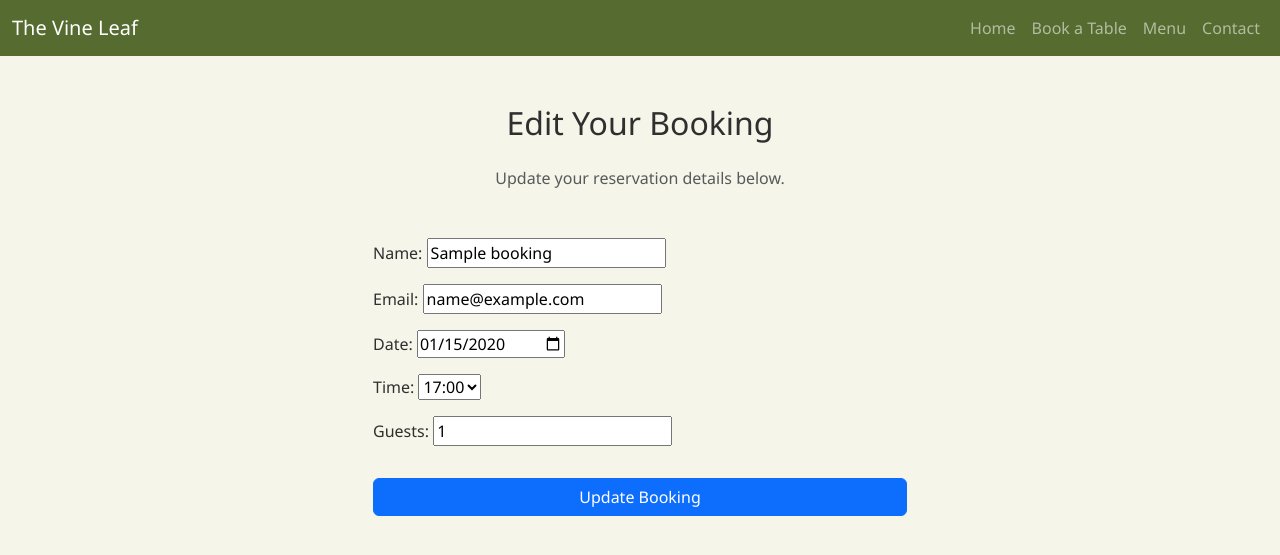
After one commit to llama2409/Vineleaf-Milestone3, a Django app: page /booking/edit/1/ in a window 1280 px wide. The commit adds this page. Shown: the top 555 px of the page. Run offline with Django 5.2, Linux system fonts and the light colour scheme; tables that the repository leaves empty hold one stand-in row (values such as "Sample post").

Commit message:
Allow editing bookings using primary keys and edit_booking.html

```diff
--- a/vine_leaf/booking/forms.py
+++ b/vine_leaf/booking/forms.py
@@ -42,8 +42,15 @@ class BookingForm(forms.ModelForm):
             cleaned_data['time'] = chosen_time
 
             # Prevent double-booking
-            existing = Booking.objects.filter(date=date, time=chosen_time).exists()
-            if existing:
+            existing = Booking.objects.filter(
+                date=date,
+                time=chosen_time
+            )
+
+            if self.instance.pk:
+                existing = existing.exclude(pk=self.instance.pk)
+
+            if existing.exists():
                 raise forms.ValidationError(
                     "This time slot is already booked. Please choose another time."
                 )
--- a/vine_leaf/booking/urls.py
+++ b/vine_leaf/booking/urls.py
@@ -6,5 +6,6 @@ urlpatterns = [
     path('booking/', views.booking_page, name='booking'),
     path('menus/', views.menus_page, name='menus'),
     path('contact/', views.contact_page, name='contact'),
-    path('booking/success/', views.booking_success, name='booking_success'),
+    path('booking/success/<int:pk>/', views.booking_success, name='booking_success'),
+    path('booking/edit/<int:pk>/', views.edit_booking, name='edit_booking'),
 ]
--- a/vine_leaf/booking/views.py
+++ b/vine_leaf/booking/views.py
@@ -1,6 +1,6 @@
-from django.shortcuts import render, redirect
+from django.shortcuts import render, get_object_or_404, redirect
 from .forms import BookingForm
-
+from .models import Booking
 # Create your views here.
 
 
@@ -12,15 +12,34 @@ def booking_page(request):
     if request.method == 'POST':
         form = BookingForm(request.POST)
         if form.is_valid():
-            form.save()
-            return redirect('booking_success')
+            Booking = form.save()
+            return redirect('booking_success', pk=Booking.pk)
     else:
         form = BookingForm()
     return render(request, 'booking.html', {'form': form})
 
 
-def booking_success(request):
-    return render(request, 'booking_success.html')
+def edit_booking(request, pk):
+    booking = get_object_or_404(Booking, pk=pk)
+
+    if request.method == 'POST':
+        form = BookingForm(request.POST, instance=booking)
+        if form.is_valid():
+            form.save()
+            return redirect('booking_success', pk=booking.pk)
+    else:
+        form = BookingForm(instance=booking)
+
+    return render(request, 'edit_booking.html', {
+        'form': form,
+        'editing': True,
+        'booking': booking,
+    })
+
+
+def booking_success(request, pk):
+    booking = get_object_or_404(Booking, pk=pk)
+    return render(request, 'booking_success.html', {'booking': booking})
 
 
 def menus_page(request):
--- a/vine_leaf/templates/booking.html
+++ b/vine_leaf/templates/booking.html
@@ -21,7 +21,7 @@
                 {{ form.as_p }}
 
                 <button type="submit" class="btn btn-primary w-100 booking-submit-btn">
-                Confirm Booking
+                    {% if editing %}Update Booking{% else %}Submit Booking{% endif %}
                 </button>
             </form>
         </div>
--- a/vine_leaf/templates/booking_success.html
+++ b/vine_leaf/templates/booking_success.html
@@ -6,7 +6,9 @@
 <div class="container mt-5 text-center">
     <h2>Your booking is confirmed!</h2>
     <p>Thank you for choosing <strong>The Vine Leaf</strong>. We look forward to welcoming you.</p>
-
+    <a class="btn btn-primary mt-3" href="{% url 'edit_booking' booking.id %}">
+        Edit booking
+    </a>
     <a class="btn btn-primary mt-3" href="{% url 'home' %}">Back to Home</a>
 </div>
 {% endblock %}
--- /dev/null
+++ b/vine_leaf/templates/edit_booking.html
@@ -0,0 +1,37 @@
+{% extends "base.html" %}
+
+{% block title %}Edit Booking{% endblock %}
+
+{% block content %}
+
+<div class="container mt-5">
+    <h2 class="text-center mb-4">Edit Your Booking</h2>
+
+    <p class="text-center text-muted mb-5">
+        Update your reservation details below.
+    </p>
+
+    <div class="row justify-content-center">
+        <div class="col-md-6">
+
+            <form method="POST">
+                {% csrf_token %}
+
+                {% if form.errors %}
+                    <div class="alert alert-danger">
+                        Please correct the errors below.
+                    </div>
+                {% endif %}
+
+                {{ form.as_p }}
+
+                <button type="submit" class="btn btn-primary w-100 mt-3">
+                    Update Booking
+                </button>
+            </form>
+
+        </div>
+    </div>
+</div>
+
+{% endblock %}
```
